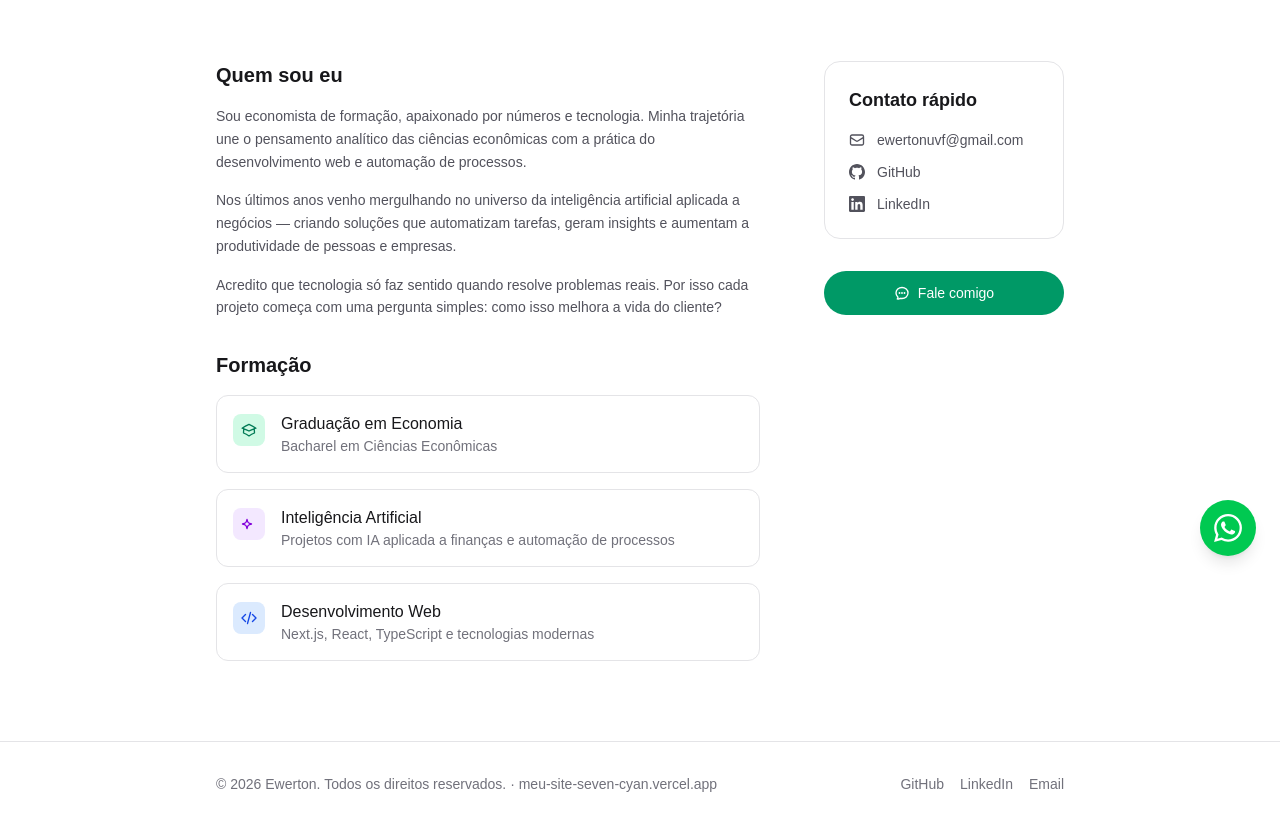
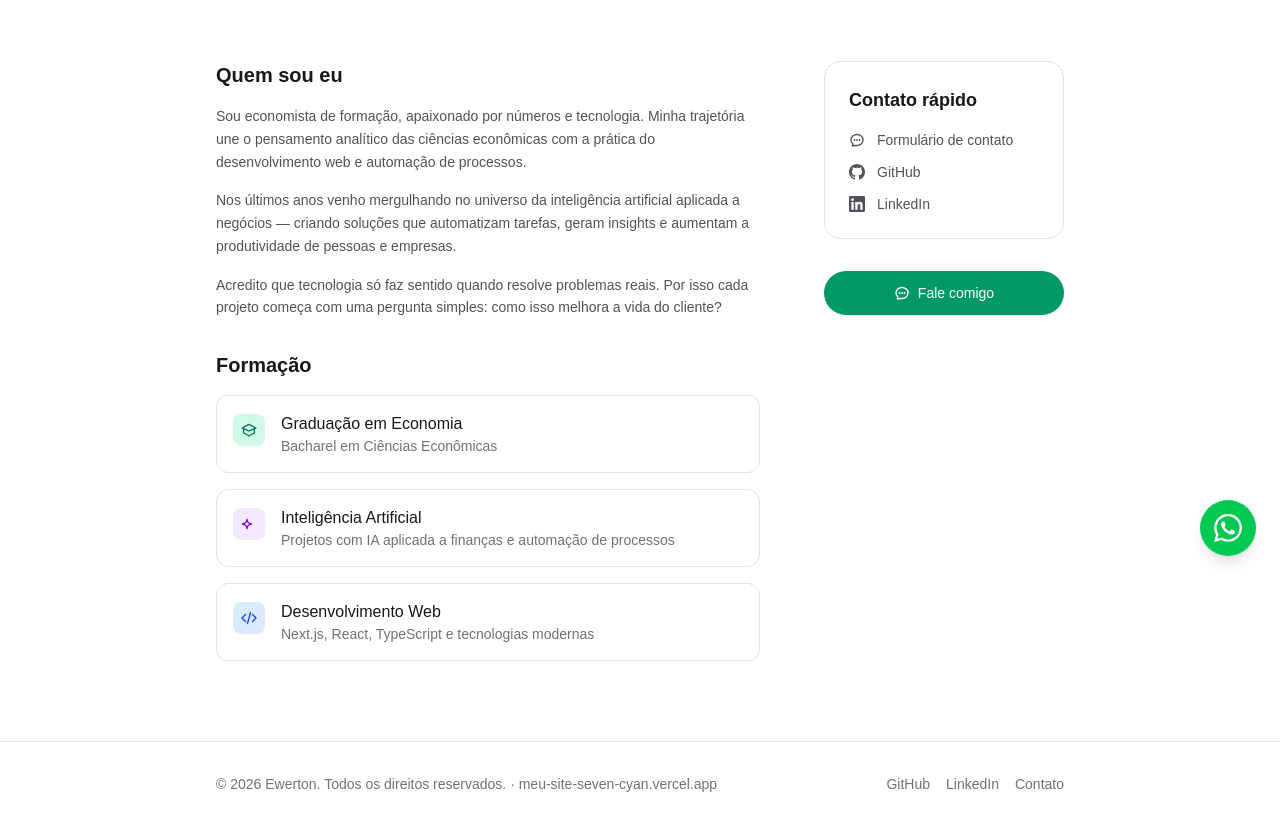
Before and after one commit to Uchoavf/Graca-e-Verdade-Site, a Next.js app: page /sobre in a window 1280 px wide. Shown: the part 220-1046 px from the top of the page. Built offline with nearby package versions, Linux system fonts and the light colour scheme.

Commit message:
Remove email do site, substitui por links para pagina de contato

```diff
--- a/src/app/contato/page.tsx
+++ b/src/app/contato/page.tsx
@@ -79,8 +79,8 @@ export default function Contato() {
         <div className="flex flex-col gap-8">
           <div>
             <h2 className="mb-2 text-lg font-semibold text-zinc-900 dark:text-zinc-50">Email</h2>
-            <a href="mailto:ewertonuvf@gmail.com" className="text-zinc-600 hover:text-zinc-900 dark:text-zinc-400 dark:hover:text-zinc-50">
-              ewertonuvf@gmail.com
+            <a href="/contato" className="text-zinc-600 hover:text-zinc-900 dark:text-zinc-400 dark:hover:text-zinc-50">
+              Preencha o formulário ao lado
             </a>
           </div>
           <div>
--- a/src/app/sobre/page.tsx
+++ b/src/app/sobre/page.tsx
@@ -76,11 +76,11 @@ export default function Sobre() {
           <div className="rounded-2xl border border-zinc-200 bg-white p-6 dark:border-zinc-800 dark:bg-zinc-900">
             <h3 className="mb-4 text-lg font-semibold text-zinc-900 dark:text-zinc-50">Contato rápido</h3>
             <div className="flex flex-col gap-3 text-sm">
-              <a href="mailto:ewertonuvf@gmail.com" className="flex items-center gap-3 text-zinc-600 hover:text-emerald-600 dark:text-zinc-400 dark:hover:text-emerald-400">
+              <a href="/contato" className="flex items-center gap-3 text-zinc-600 hover:text-emerald-600 dark:text-zinc-400 dark:hover:text-emerald-400">
                 <svg className="h-4 w-4" fill="none" viewBox="0 0 24 24" stroke="currentColor" strokeWidth={2}>
-                  <path strokeLinecap="round" strokeLinejoin="round" d="M21.75 6.75v10.5a2.25 2.25 0 0 1-2.25 2.25h-15a2.25 2.25 0 0 1-2.25-2.25V6.75m19.5 0A2.25 2.25 0 0 0 19.5 4.5h-15a2.25 2.25 0 0 0-2.25 2.25m19.5 0v.243a2.25 2.25 0 0 1-1.07 1.916l-7.5 4.615a2.25 2.25 0 0 1-2.36 0L3.32 8.91a2.25 2.25 0 0 1-1.07-1.916V6.75" />
+                  <path strokeLinecap="round" strokeLinejoin="round" d="M8.625 12a.375.375 0 1 1-.75 0 .375.375 0 0 1 .75 0Zm0 0H8.25m4.125 0a.375.375 0 1 1-.75 0 .375.375 0 0 1 .75 0Zm0 0H12m4.125 0a.375.375 0 1 1-.75 0 .375.375 0 0 1 .75 0Zm0 0h-.375M21 12c0 4.556-4.03 8.25-9 8.25a9.764 9.764 0 0 1-2.555-.337A5.972 5.972 0 0 1 5.41 20.97a5.969 5.969 0 0 1-.474-.065 4.48 4.48 0 0 0 .978-2.025c.09-.457-.133-.901-.467-1.226C3.93 16.178 3 14.189 3 12c0-4.556 4.03-8.25 9-8.25s9 3.694 9 8.25Z" />
                 </svg>
-                ewertonuvf@gmail.com
+                Formulário de contato
               </a>
               <a href="https://github.com/Uchoavf" target="_blank" rel="noopener noreferrer" className="flex items-center gap-3 text-zinc-600 hover:text-emerald-600 dark:text-zinc-400 dark:hover:text-emerald-400">
                 <svg className="h-4 w-4" fill="currentColor" viewBox="0 0 24 24">
--- a/src/components/Footer.tsx
+++ b/src/components/Footer.tsx
@@ -16,8 +16,8 @@ export default function Footer() {
           <a href="https://linkedin.com/in/uchoavf" target="_blank" rel="noopener noreferrer" className="text-sm text-zinc-500 hover:text-zinc-900 dark:text-zinc-400 dark:hover:text-zinc-50">
             LinkedIn
           </a>
-          <a href="mailto:ewertonuvf@gmail.com" className="text-sm text-zinc-500 hover:text-zinc-900 dark:text-zinc-400 dark:hover:text-zinc-50">
-            Email
+          <a href="/contato" className="text-sm text-zinc-500 hover:text-zinc-900 dark:text-zinc-400 dark:hover:text-zinc-50">
+            Contato
           </a>
         </div>
       </div>
```
